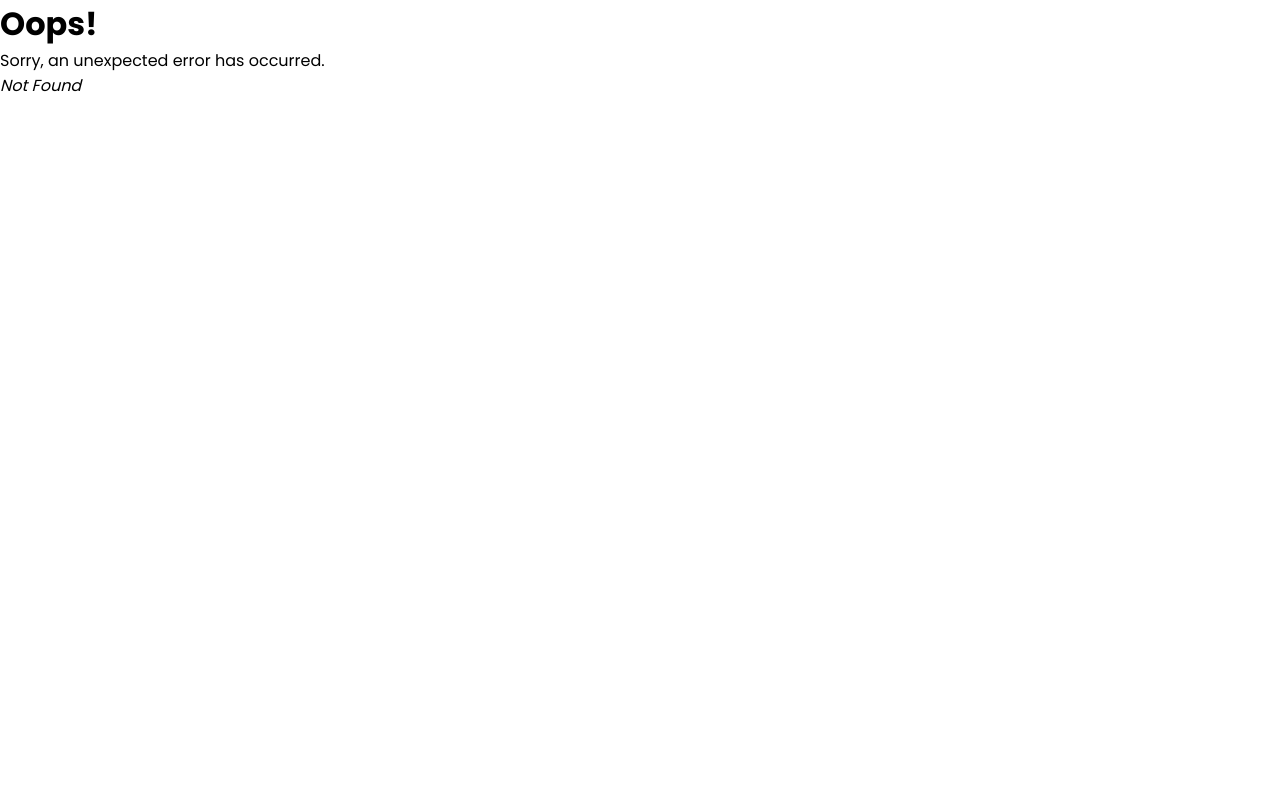
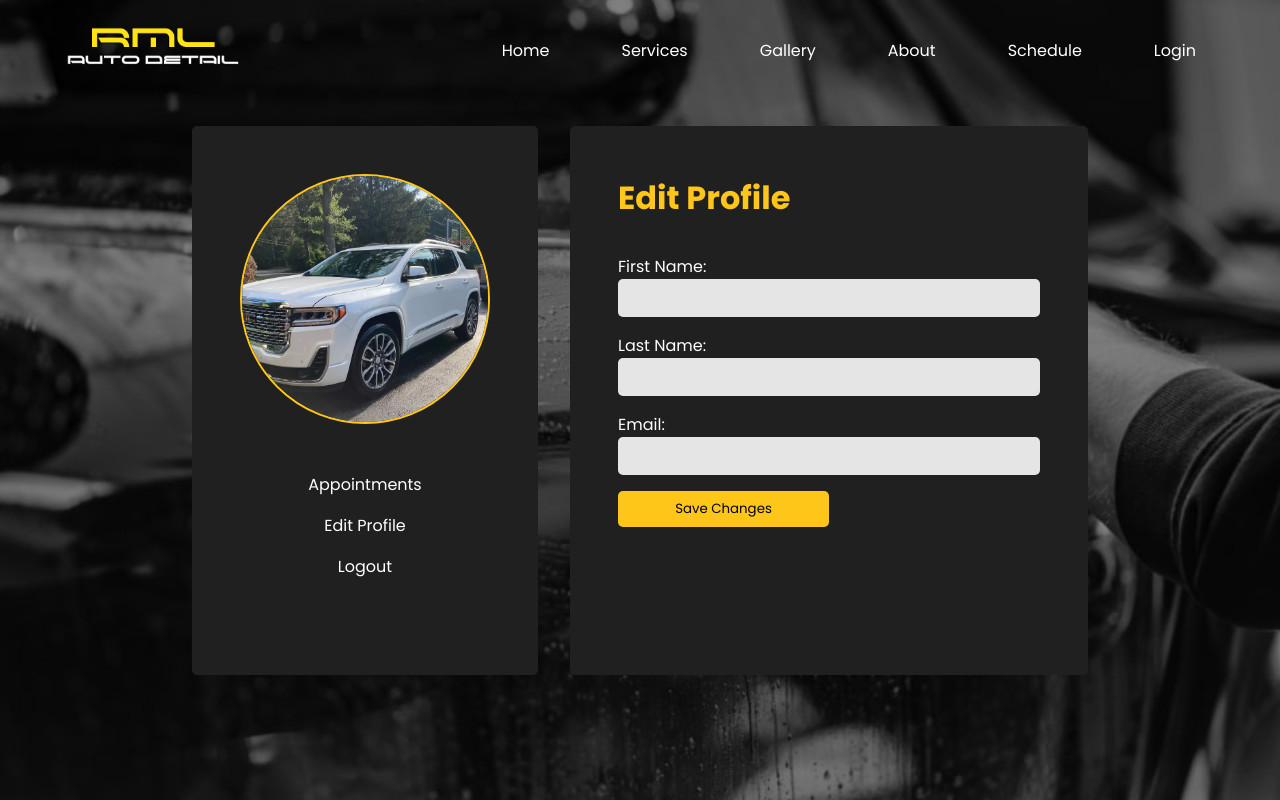
Before and after one commit to jjobrien15/rmlautodetailing, a React (Vite) app in the folder client/: page /Profile/EditProfile in a window 1280 px wide. Before the commit this address had no page. Built offline with nearby package versions, Linux system fonts and the light colour scheme.

Commit message:
Added Profile Page Functionality

```diff
--- a/client/src/components/Navbar.jsx
+++ b/client/src/components/Navbar.jsx
@@ -79,7 +79,7 @@ const RightNavLinksLoggedIn = [
           {NavLinks.map((link) => (
               <li key={link.name}><a href={link.href}>{link.name}</a></li>
           ))}
-        {cookies.access_token == null ?
+        {!cookies.access_token ?
             RightNavLinks.map((link) => (
               <li key={link.name}><a href={link.href}>{link.name}</a></li>
             ))
--- a/client/src/pages/appointments.jsx
+++ b/client/src/pages/appointments.jsx
@@ -20,7 +20,7 @@ const appointments = () => {
                     const appts = await axios.get(
                         `${import.meta.env.VITE_BASE_URI}/appointments/appointments/${userID}`
                     );
-                    setUserAppointments(appts)
+                    setUserAppointments(appts.data)
                 } catch (err) {
                     console.log(err);
                 }
@@ -29,12 +29,14 @@ const appointments = () => {
             }
         }
         fetchAppointments();
-    }, [])
+    }, [userID])
 
     return (
     <div>
             <h1>Appointments</h1>
-            {console.log(userAppointments.data)}
+            {userAppointments.map((appointment, key) => (
+                <p key={key}>{appointment.service}</p>
+            ))}
     </div>
     )
 }
--- /dev/null
+++ b/client/src/pages/edit-profile.jsx
@@ -0,0 +1,101 @@
+import { useEffect, useState } from "react"
+import { useNavigate } from "react-router-dom"
+import { useGetUserID } from "../hooks/useGetUserID"
+import axios from "axios"
+import { useCookies } from "react-cookie"
+import FormInput from "../components/FormInput"
+import "../stylesheets/formPageStyles.scss"
+
+
+const userProfile = () => {
+    const [cookies, setCookie, removeCookie] = useCookies(["access_token"])
+    const [userInfo, setUserInfo] = useState({})
+    const [formValues, setFormValues] = useState({
+        fname: "",
+        lname: "",
+        email: "",
+    })
+
+    const userID = useGetUserID();
+
+    const handleChange = (e) => {
+        setFormValues({ ...formValues, [e.target.name]: e.target.value })
+    }
+
+     //Handle request to update user
+    const onSubmit = async (e) => {
+        e.preventDefault();
+
+        try {
+        await axios.post(`${import.meta.env.VITE_BASE_URI}/auth/register`, { ...formValues });
+        alert("Registration successful! Please login.");
+        } catch (err){
+        console.log(err);
+        }
+
+    }
+
+    useEffect(() => {
+        const fetchUser = async () => {
+            if (userID) {
+                const uInfo = await axios.get(
+                    `${import.meta.env.VITE_BASE_URI}/auth/profile/${userID}`,
+                    {
+                        headers: {
+                            auth: cookies.access_token
+                        }
+                    });
+                setUserInfo(uInfo.data);
+            } else {
+                return useNavigate("/login");
+            }
+        }
+        fetchUser();
+    }, [])
+
+    const inputs = [
+        {
+            name: "fname",
+            type: "text",
+            placeholder: userInfo.fname,
+            label: "First Name:",
+            required: true,
+            errormessage: "Please enter your first name..."
+        },
+        {
+            name: "lname",
+            type: "text",
+            placeholder: userInfo.lname,
+            label: "Last Name:",
+            required: true,
+            errormessage: "Please enter your last name..."
+        },
+        {
+            name: "email",
+            type: "email",
+            placeholder: userInfo.email,
+            label: "Email:",
+            pattern: /^([a-zA-Z0-9._%-]+@[a-zA-Z0-9.-]+\.[a-zA-Z]{2,})$/,
+            required: true,
+            errormessage: "Please enter valid email address...",
+        },
+    ]
+
+
+
+    return (
+        <div className="edit-profile formPageContent">
+            <h1>Edit Profile</h1>
+            <form onSubmit={onSubmit}>
+                {inputs.map((input, key) => (
+                    <FormInput {...input} key={key} value={formValues[input.name]} onChange={handleChange}/>
+                ))}
+                    <div className='formGroup'>
+                    <button type="submit" className='submitBtn'>Save Changes</button>
+            </div>
+            </form>
+        </div>
+    )
+}
+
+export default userProfile
--- a/client/src/pages/login.jsx
+++ b/client/src/pages/login.jsx
@@ -55,7 +55,7 @@ const Login = () => {
       if(!response.data.message){
         setCookies("access_token", response.data.token);
         window.localStorage.setItem("userID", response.data.userID);
-        navigate("/Profile/UserProfile");
+        navigate("/Profile/Appointments");
       }else{
         setErrorMessage(response.data.message);
       }
--- a/client/src/pages/profile.jsx
+++ b/client/src/pages/profile.jsx
@@ -11,11 +11,8 @@ import { Outlet, Link } from "react-router-dom"
 const profile = () => {
 
     //Use cookies to check if a user is logged in
-    const [cookies, setCookie, removeCookie] = useCookies(["access_token"])
+    const [cookies, setCookie, removeCookie] = useCookies(["access_token"]);
     const [userInfo, setUserInfo] = useState({})
-
-    //useNavigate hook to redirect on logout
-    const navigate = useNavigate();
 
     //Custome hook to get user id from local storage
     const userID = useGetUserID();
@@ -34,16 +31,20 @@ const profile = () => {
         const fetchUser = async () => {
             if (userID) {
                 try {
-                    const response = await axios.get(
+                    const uInfo = await axios.get(
                         `${import.meta.env.VITE_BASE_URI}/auth/profile/${userID}`,
-                        { headers: { auth: cookies.access_token } }
+                        {
+                            headers: {
+                                auth: cookies.access_token
+                            }
+                        }
                     );
-                    setUserInfo(response.data);
+                    setUserInfo(uInfo.data);
                 } catch (err) {
                     console.log(err);
                 }
             } else {
-                return navigate("/login");
+                return useNavigate("/login");
             }
         }
         fetchUser();
@@ -57,8 +58,8 @@ const profile = () => {
                   <img src={testImg} alt="Profile Image" />
                   <h3>{userInfo.fname} {userInfo.lname}</h3>
                   <ul>
-                      <li><Link className="profileNavLinks" to="UserProfile">Profile</Link></li>
                       <li><Link className="profileNavLinks" to="Appointments">Appointments</Link></li>
+                      <li><Link className="profileNavLinks" to="EditProfile">Edit Profile</Link></li>
                       <li><a className="profileNavLinks" onClick={logout}>Logout</a></li>
                   </ul>
               </div>
--- a/client/src/pages/userProfile.jsx
+++ /dev/null
@@ -1,11 +0,0 @@
-
-const userProfile= () => {
-
-    return (
-        <div>
-            <h1>User Info</h1>
-        </div>
-    )
-}
-
-export default userProfile
--- a/client/src/stylesheets/profile.scss
+++ b/client/src/stylesheets/profile.scss
@@ -5,7 +5,7 @@
     display: grid;
     grid-template-columns: 1fr 2fr;
     gap: 2rem;
-    .profileNav, .profileInformation{
+    .profileNav{
         display: flex;
         background-color: var.$darkGray;
         padding: var.$form-padding;
@@ -29,6 +29,7 @@
                 .profileNavLinks{
                     color: var.$white;
                     padding: 0.5rem;
+                    cursor: pointer;
                     &:hover{
                     color: var.$gold;
                     }
@@ -36,4 +37,9 @@
             }
         }
     }
+    .profileInformation{
+       .edit-profile{
+        height: 100%;
+       }
+    }
 }
```
Also changed, not shown: client/src/main.jsx (+3 -4 lines), 1 other file (tests, documents, lock files or other folders).
